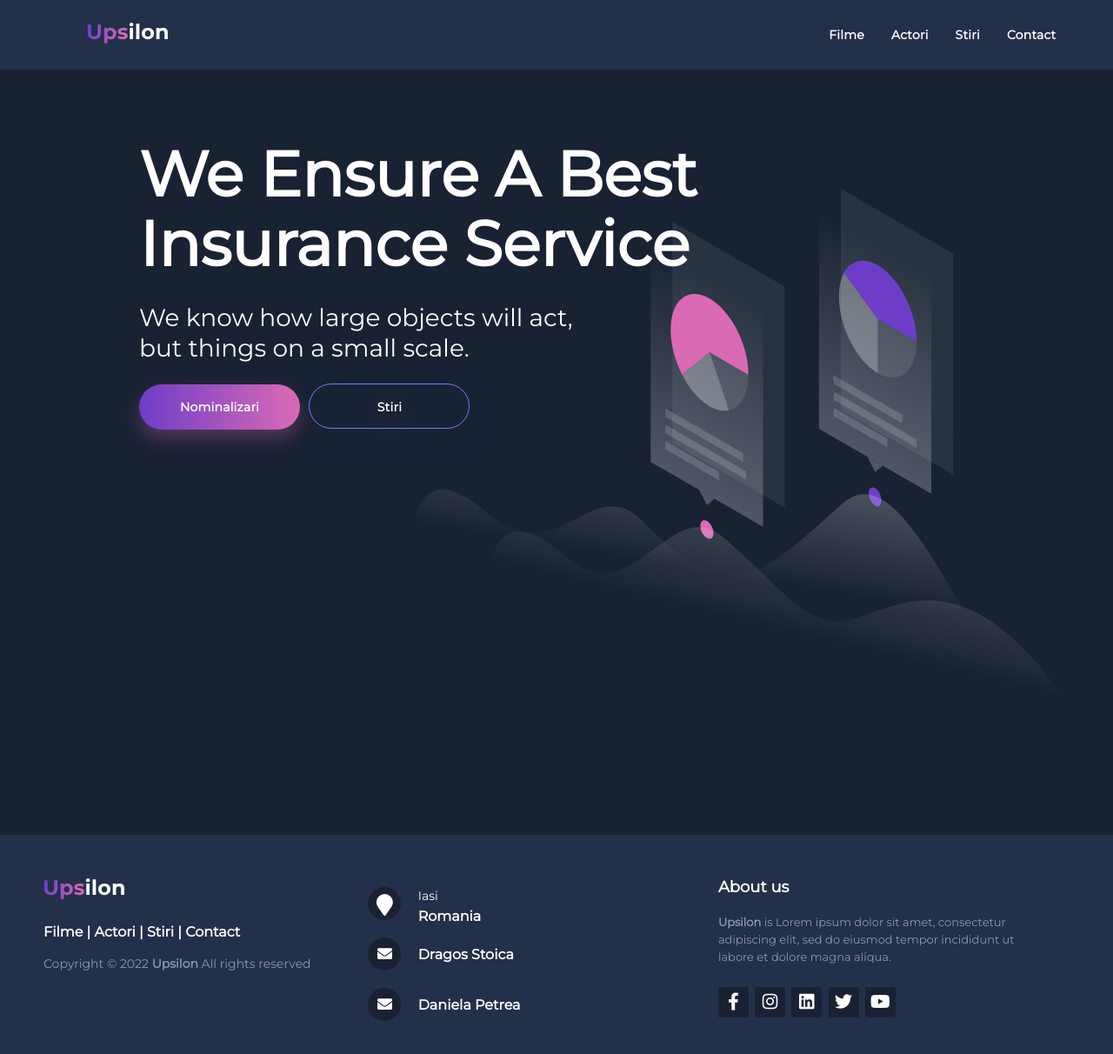
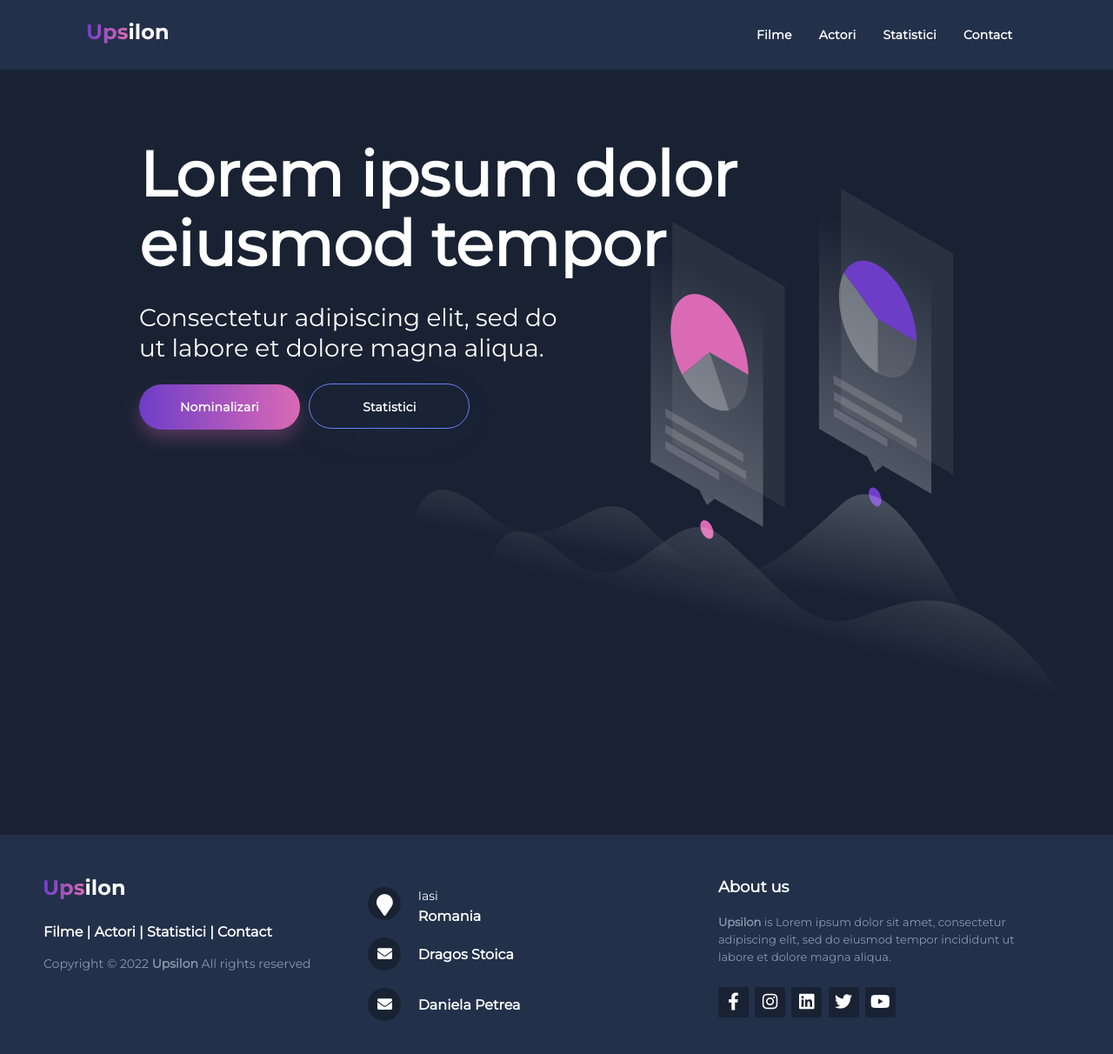
Before and after one commit to StoicaDragos2001/TWProject, a plain HTML site: page views/landing-page/landing.html in a window 1280 px wide. Shown: the whole page at 87% size. Drawn offline with Linux system fonts and the light colour scheme.

Commit message:
Small changes

```diff
--- a/views/landing-page/landing.css
+++ b/views/landing-page/landing.css
@@ -104,7 +104,7 @@ nav {
   background: #22304a;
   align-items: center;
   justify-content: space-between;
-  padding: 0 50px 0 100px;
+  padding: 0 100px 0 100px;
   flex-wrap: wrap;
   z-index: 2;
 }
--- a/views/landing-page/landing.html
+++ b/views/landing-page/landing.html
@@ -26,7 +26,7 @@
       <ul>
         <li><a href="#">Filme</a></li>
         <li><a href="#">Actori</a></li>
-        <li><a href="#">Stiri</a></li>
+        <li><a href="#">Statistici</a></li>
         <li><a href="#">Contact</a></li>
       </ul>
     </nav>
@@ -34,19 +34,19 @@
       <div class="content">
         <div class="title">
           <h1>
-            We Ensure A Best <br />
-            Insurance Service
+            Lorem ipsum dolor <br />
+            eiusmod tempor
           </h1>
         </div>
         <div class="subtitle">
           <h4>
-            We know how large objects will act, <br />
-            but things on a small scale.
+            Consectetur adipiscing elit, sed do <br />
+            ut labore et dolore magna aliqua.
           </h4>
         </div>
         <div class="buttons">
           <button id="main-CTA">Nominalizari</button>
-          <button id="second-CTA">Stiri</button>
+          <button id="second-CTA">Statistici</button>
         </div>
       </div>
       <footer class="footer-distributed">
@@ -60,7 +60,7 @@
             |
             <a href="#">Actori</a>
             |
-            <a href="#">Stiri</a>
+            <a href="#">Statistici</a>
             |
             <a href="#">Contact</a>
           </p>
```
